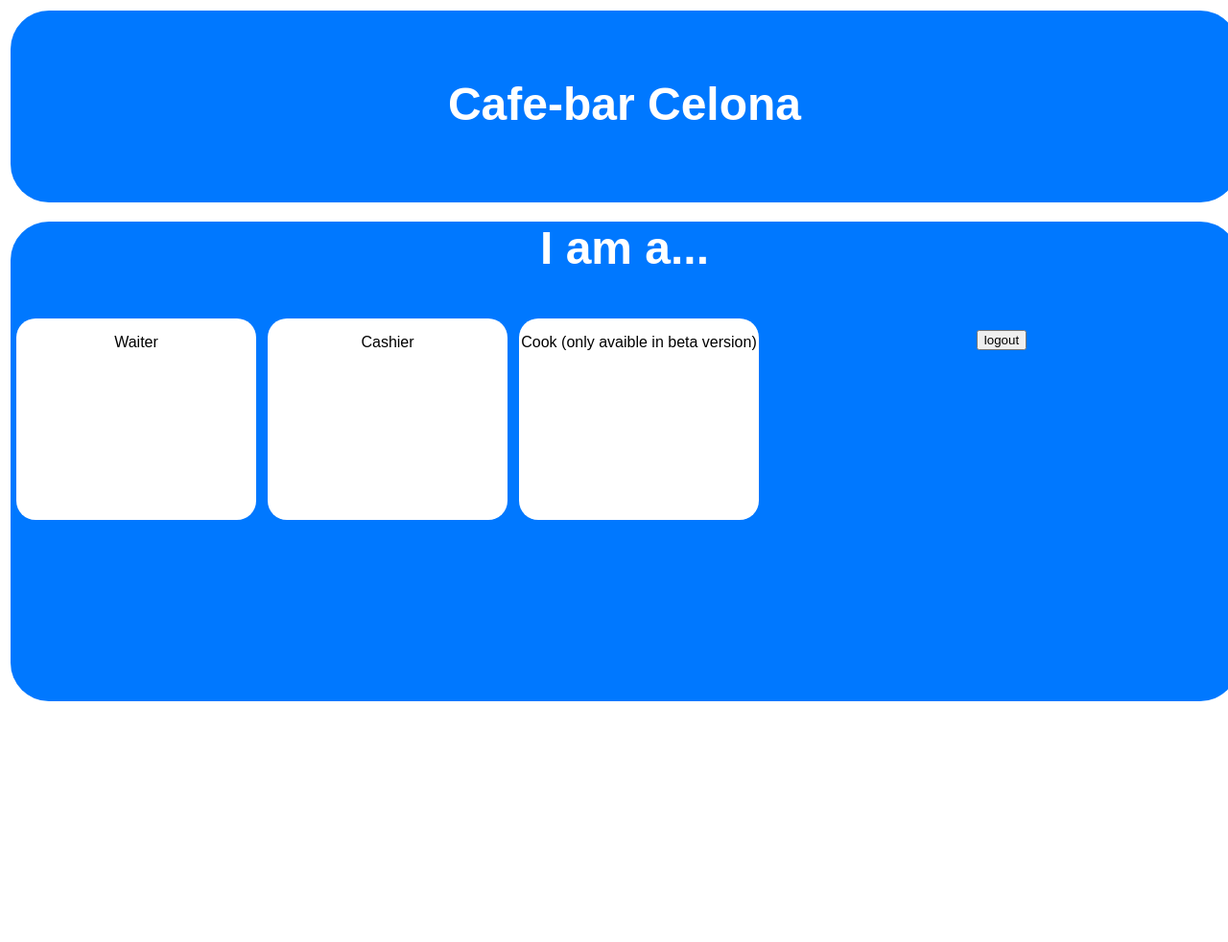
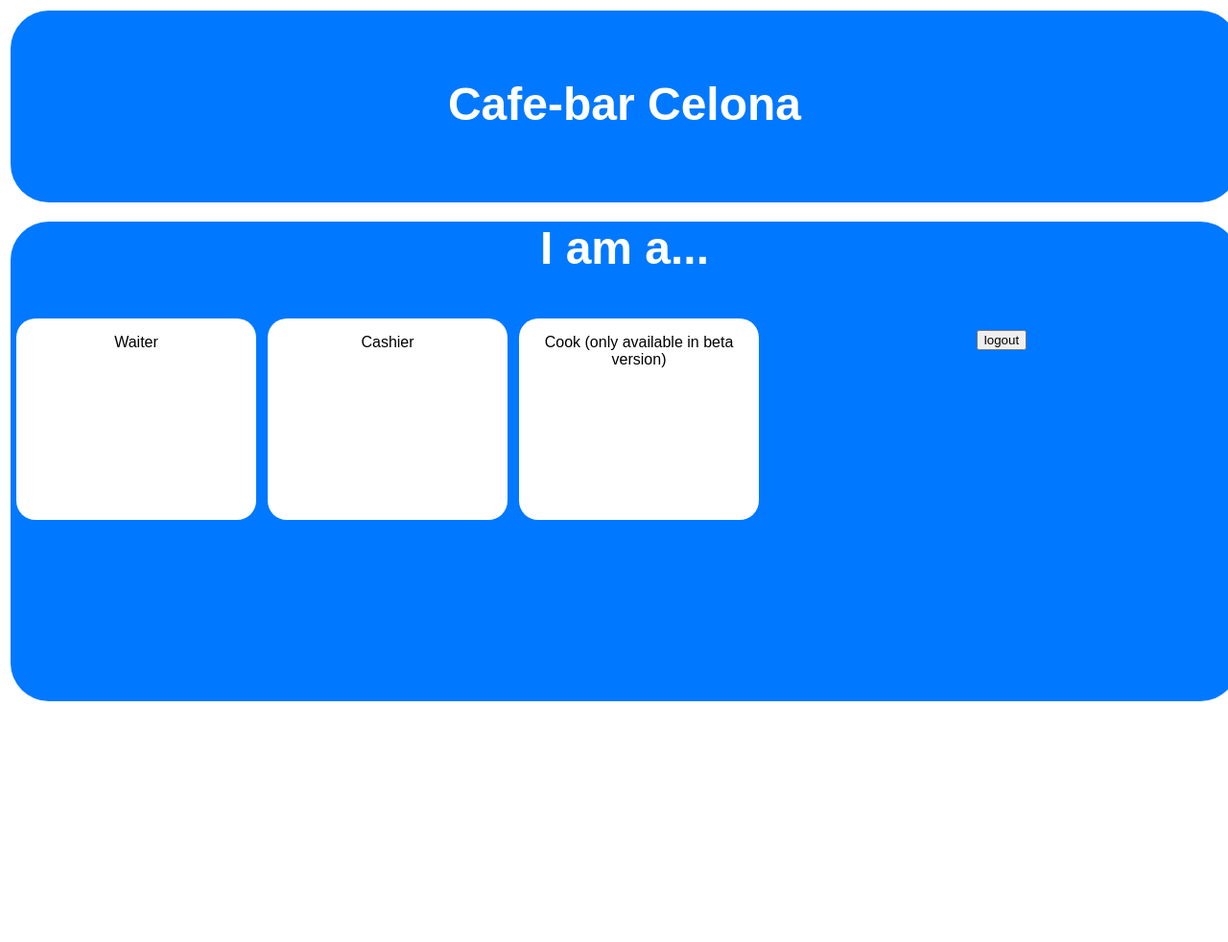
Before and after one commit to PietPtr/FinalProject, a Django app: page /menu in a window 1280 px wide. Shown: the whole page at 96% size. Run offline with Django 3.2, Linux system fonts and the light colour scheme; the visitor is signed in with stand-in values (Sample User, id 1).

Commit message:
Fix cashier appearance

```diff
--- a/backend/restaurant/templates/cashier.html
+++ b/backend/restaurant/templates/cashier.html
@@ -33,7 +33,7 @@
         </table>
     </div>
     <div class="price">
-        <h3>Price: €{{ price }}</h3>
+        <h3>Price: € {{ price }}</h3>
     </div>
     <div class="checkout" onclick="location.href='checkout?swipeid={{ id }}';" style="cursor: pointer;">
         <h4>Cash</h4>
--- a/backend/restaurant/templates/menu.html
+++ b/backend/restaurant/templates/menu.html
@@ -22,7 +22,7 @@
             <div class="item" onclick="redirect('cashier')" style="cursor: pointer;"><p>Cashier</p></div>
         {% endif %}
         {% if perms.restaurant.isCook %}
-            <div class="item" onclick="redirect('cooks')" style="cursor: pointer;"><p>Cook (only avaible in beta version)</p></div>
+            <div class="item" onclick="redirect('cooks')" style="cursor: pointer;"><p>Cook (only available in beta version)</p></div>
             <br>
         {% endif %}
             <input type="button" value="logout" onclick="redirect('logout')"/>
--- a/backend/restaurant/views.py
+++ b/backend/restaurant/views.py
@@ -161,7 +161,7 @@ def cashier(request):
         context = {'id': swiped.pk, 'items': items, 'price': price, 'doreload': False}
     else:
         # if there are no swipes, then just serve the page
-        context = {'id': 0, 'price': "0,00€", 'doreload': True}
+        context = {'id': 0, 'price': "0,00", 'doreload': True}
     # render the template
     return render(request, 'cashier.html', context)
 
```
